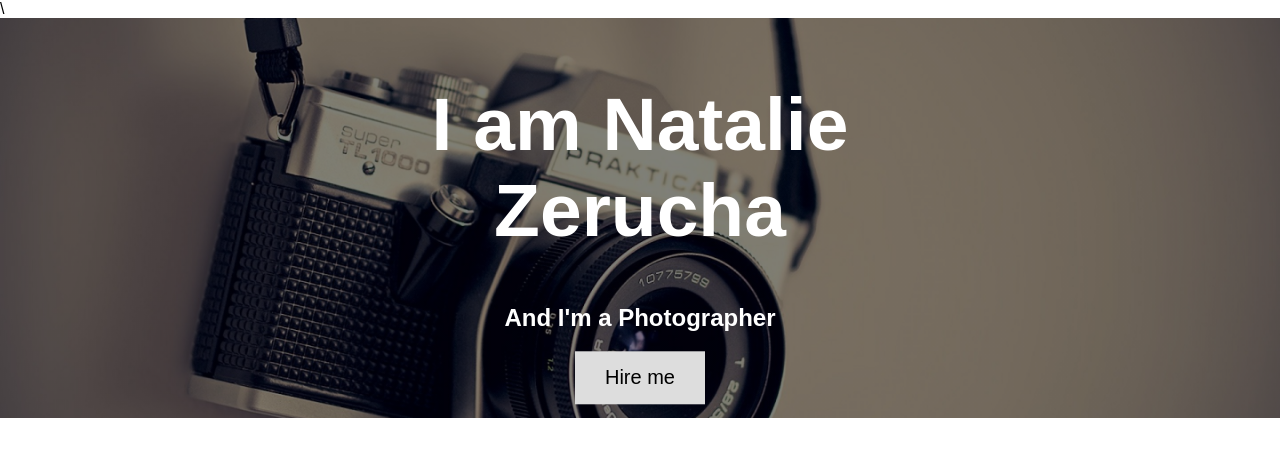
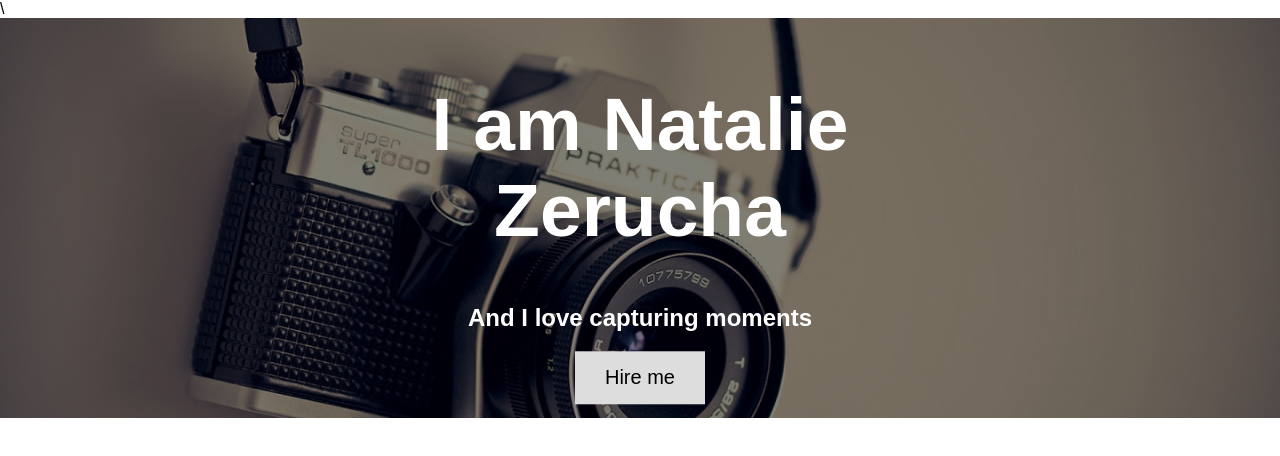
Before and after one commit to kenLoB/photography-project, a plain HTML site: page Parallax project/index.html in a window 1280 px wide. Drawn offline with Linux system fonts and the light colour scheme.

Commit message:
Update index.html

```diff
--- a/Parallax project/index.html
+++ b/Parallax project/index.html
@@ -9,7 +9,7 @@
   <div class="hero-image">
     <div class="hero-text">
       <h1 style="font-size:75px">I am Natalie Zerucha</h1>
-      <h2>And I'm a Photographer</h2>
+      <h2>And I love capturing moments</h2>
       <button onclick="location.href='mailto:nzeruchaphotography@gmail.com';" style="font-size:20px">Hire me</button>
     </div>
   </div>
```
